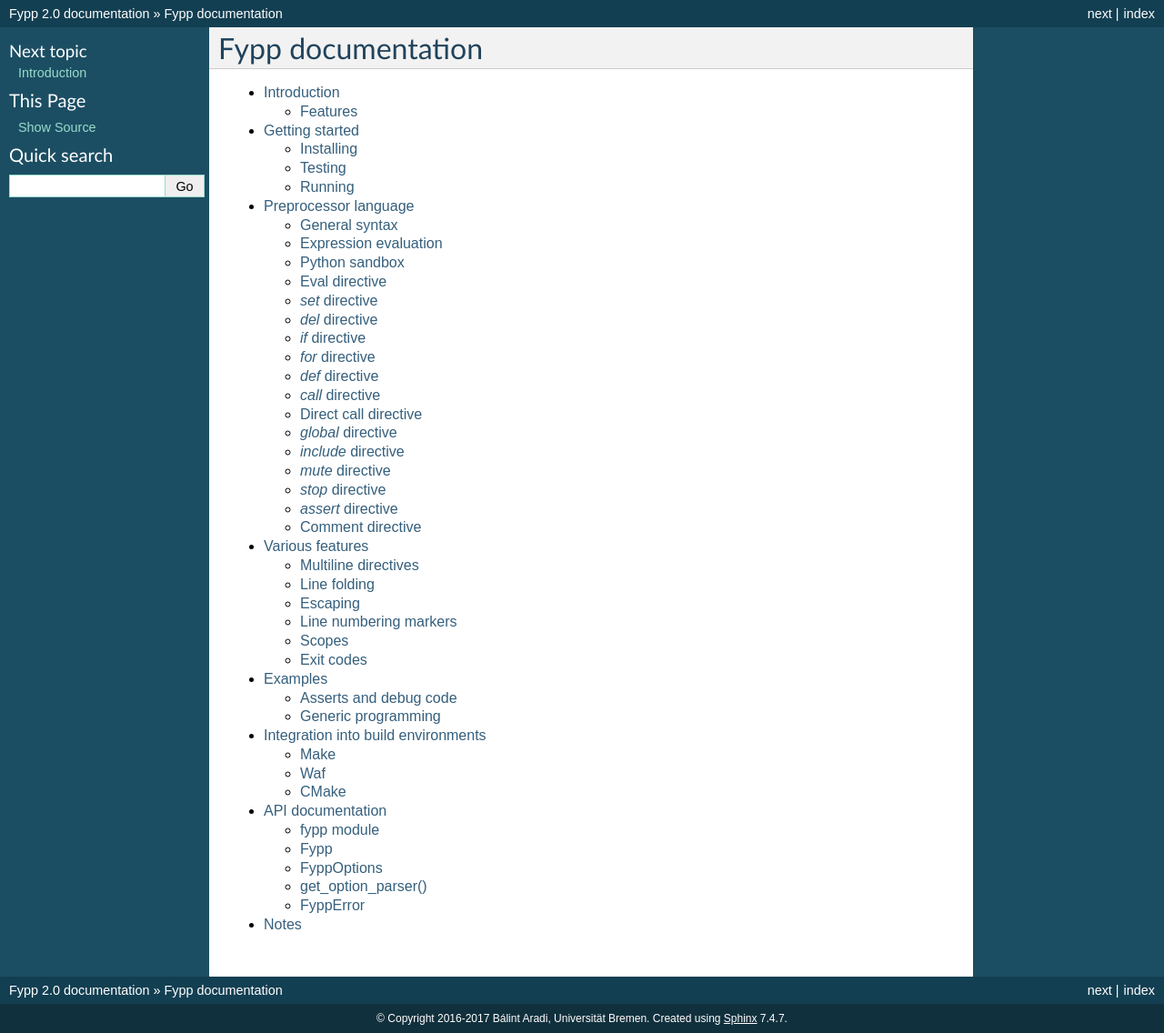
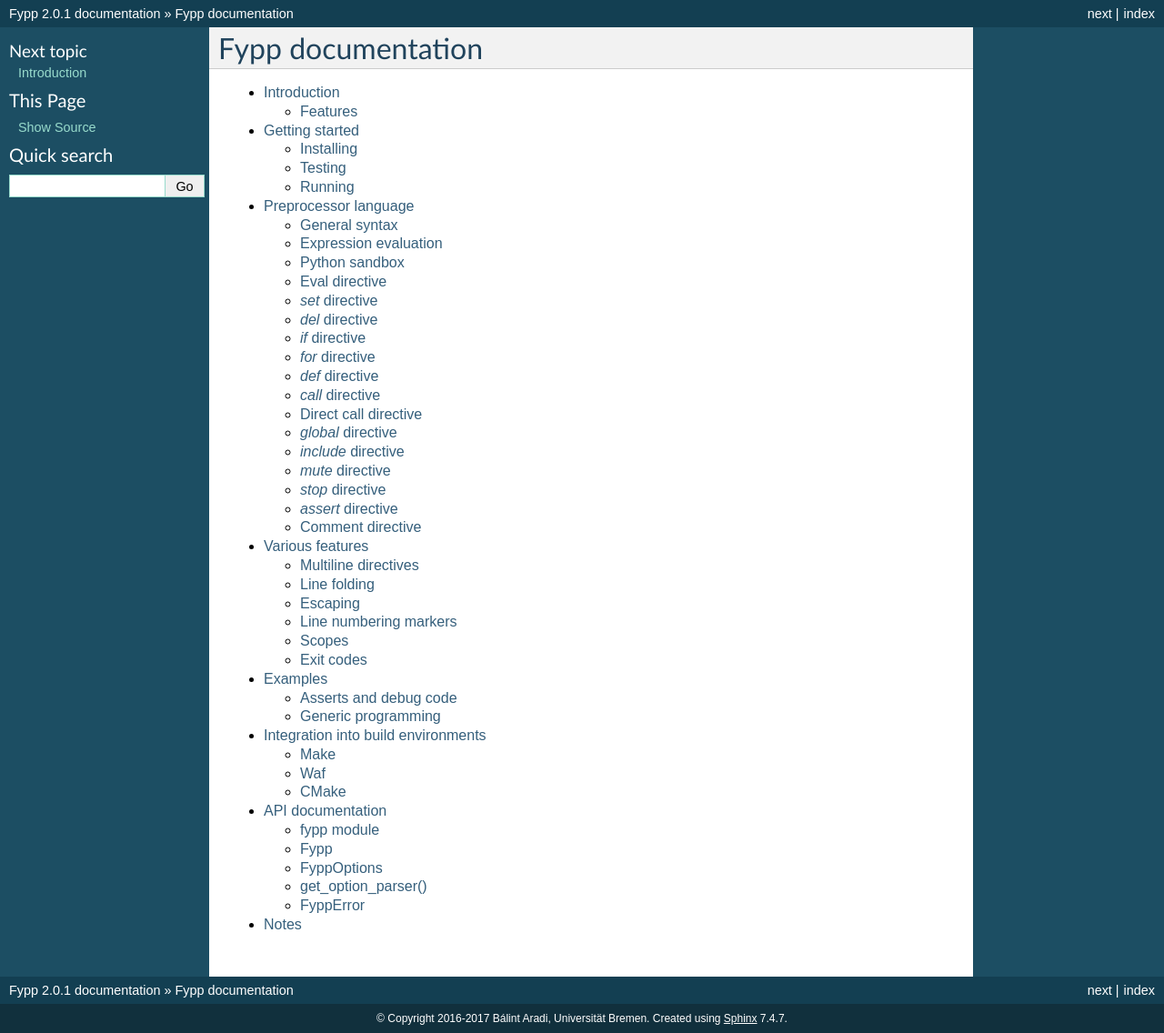
Before and after one commit to aradi/fypp, a Sphinx documentation site: the page built from docs/index.rst, in a window 1280 px wide. Shown: the whole page at 91% size. Built offline with Sphinx 7.4.7, drawn with Linux system fonts in a browser that asks for light colours.

Commit message:
Bumping version number to 2.0.1

```diff
--- a/docs/conf.py
+++ b/docs/conf.py
@@ -56,7 +56,7 @@
 version = '2.0'
 
 # The full version, including alpha/beta/rc tags.
-release = '2.0'
+release = '2.0.1'
 
 # The language for content autogenerated by Sphinx. Refer to documentation
 # for a list of supported languages.
--- a/setup.py
+++ b/setup.py
@@ -11,7 +11,7 @@
 setup(
     name='fypp',
 
-    version='2.0',
+    version='2.0.1',
 
     description='Python powered Fortran preprocessor',
     long_description=long_description,
```
Also changed, not shown: CHANGELOG.rst (+9 -0 lines), 1 other file.
